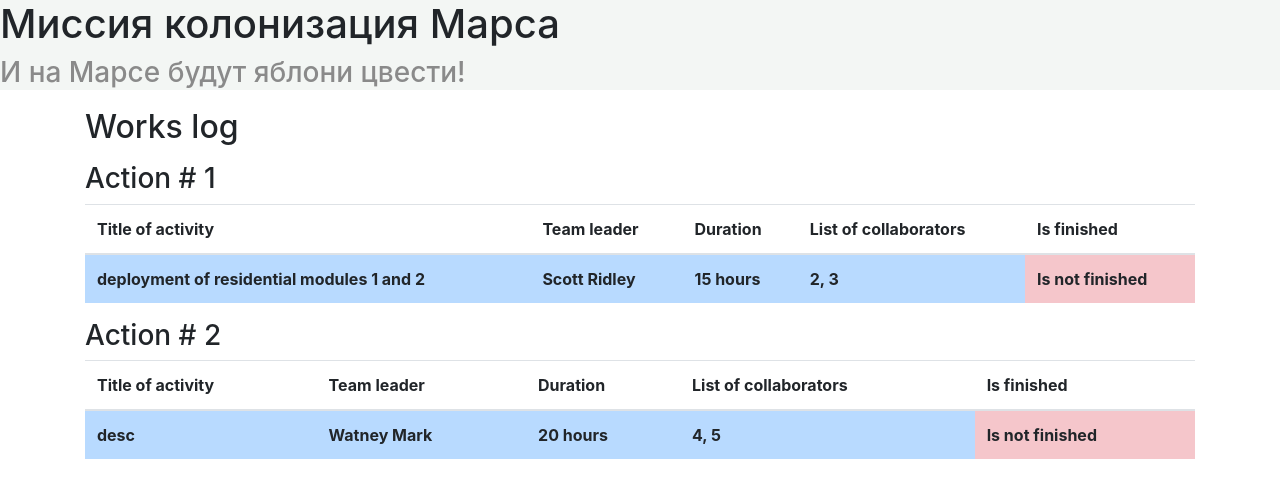
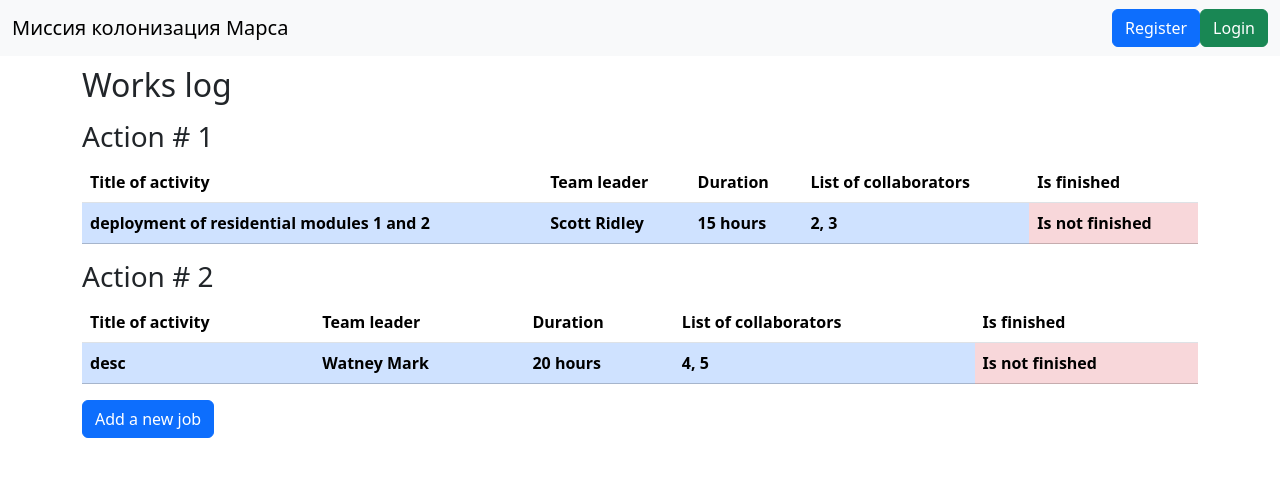
Before and after one commit to kobalt19/MarsSQLAlchemy, a Flask app: page / in a window 1280 px wide. Shown: the top 498 px of the page. Run offline with Flask 3, Linux system fonts and the light colour scheme; lists and menus that the app fills with data are empty; some libraries are stand-ins or nearby versions.

Commit message:
First right version of the site

```diff
--- a/main.py
+++ b/main.py
@@ -1,6 +1,6 @@
 import datetime as dt
 from flask import Flask, redirect, render_template
-from flask_login import current_user, LoginManager, login_user
+from flask_login import current_user, LoginManager, login_user, login_required, logout_user
 from flask_restful import Api
 from data import db_session, users_resources
 from data.users import User
@@ -185,6 +185,13 @@ def add_job():
     return render_template('add_job.html', title='Добавление формы', form=form)
 
 
+@login_required
+@app.route('/logout/')
+def logout():
+    logout_user()
+    return redirect('/')
+
+
 def main():
     api.add_resource(users_resources.UsersListResource, '/api/v2/users')
     api.add_resource(users_resources.UsersResource, '/api/v2/users/<int:user_id>')
--- a/templates/base.html
+++ b/templates/base.html
@@ -3,18 +3,32 @@
     <head>
         <meta charset="utf-8">
         <meta name="viewport" content="width=device-width, initial-scale=1, shrink-to-fit=no">
-        <link rel="stylesheet"
-              href="https://stackpath.bootstrapcdn.com/bootstrap/4.4.1/css/bootstrap.min.css"
-              integrity="sha384-Vkoo8x4CGsO3+Hhxv8T/Q5PaXtkKtu6ug5TOeNV6gBiFeWPGFN9MuhOf23Q9Ifjh"
-              crossorigin="anonymous">
+        <link href="https://cdn.jsdelivr.net/npm/bootstrap@5.3.0-alpha3/dist/css/bootstrap.min.css" rel="stylesheet" integrity="sha384-KK94CHFLLe+nY2dmCWGMq91rCGa5gtU4mk92HdvYe+M/SXH301p5ILy+dN9+nJOZ" crossorigin="anonymous">
         <link rel="stylesheet" href="../static/css/styles.css">
+        <script src="https://cdn.jsdelivr.net/npm/bootstrap@5.3.0-alpha3/dist/js/bootstrap.bundle.min.js" integrity="sha384-ENjdO4Dr2bkBIFxQpeoTz1HIcje39Wm4jDKdf19U8gI4ddQ3GYNS7NTKfAdVQSZe" crossorigin="anonymous"></script>
         <title>{{ title }}</title>
     </head>
     <body>
-        <header>
-            <h1> Миссия колонизация Марса </h1>
-            <h3 style="color: #8a8a8a;"> И на Марсе будут яблони цвести! </h3>
-        </header>
+        <nav class="navbar navbar-expand-lg bg-light">
+            <div class="container-fluid">
+                <a class="navbar-brand" href="/"> Миссия колонизация Марса </a>
+                <button class="navbar-toggler" type="button" data-bs-toggle="collapse"
+                        data-bs-target="#navbarSupportedContent" aria-controls="navbarSupportedContent"
+                        aria-expanded="false" aria-label="Toggle navigation">
+                    <span class="navbar-toggler-icon"></span>
+                </button>
+                {% if current_user.is_authenticated %}
+                    <a class="navbar-brand justify-content-end text-black" href="/logout/">
+                        {{ current_user.name }} {{ current_user.surname }}
+                    </a>
+                {% else %}
+                    <div class="collapse navbar-collapse justify-content-end">
+                        <a type="button" class="btn btn-primary" href="/register/"> Register </a>
+                        <a type="button" class="btn btn-success" href="/login/"> Login </a>
+                    </div>
+                {% endif %}
+            </div>
+        </nav>
         <main role="main" class="content container">
             {% block content %}{% endblock %}
         </main>
--- a/templates/index.html
+++ b/templates/index.html
@@ -30,4 +30,5 @@
 			</table>
 		</p>
 	{% endfor %}
+	<a type="button" href="add_job" class="btn btn-primary"> Add a new job </a>
 {% endblock %}
```
